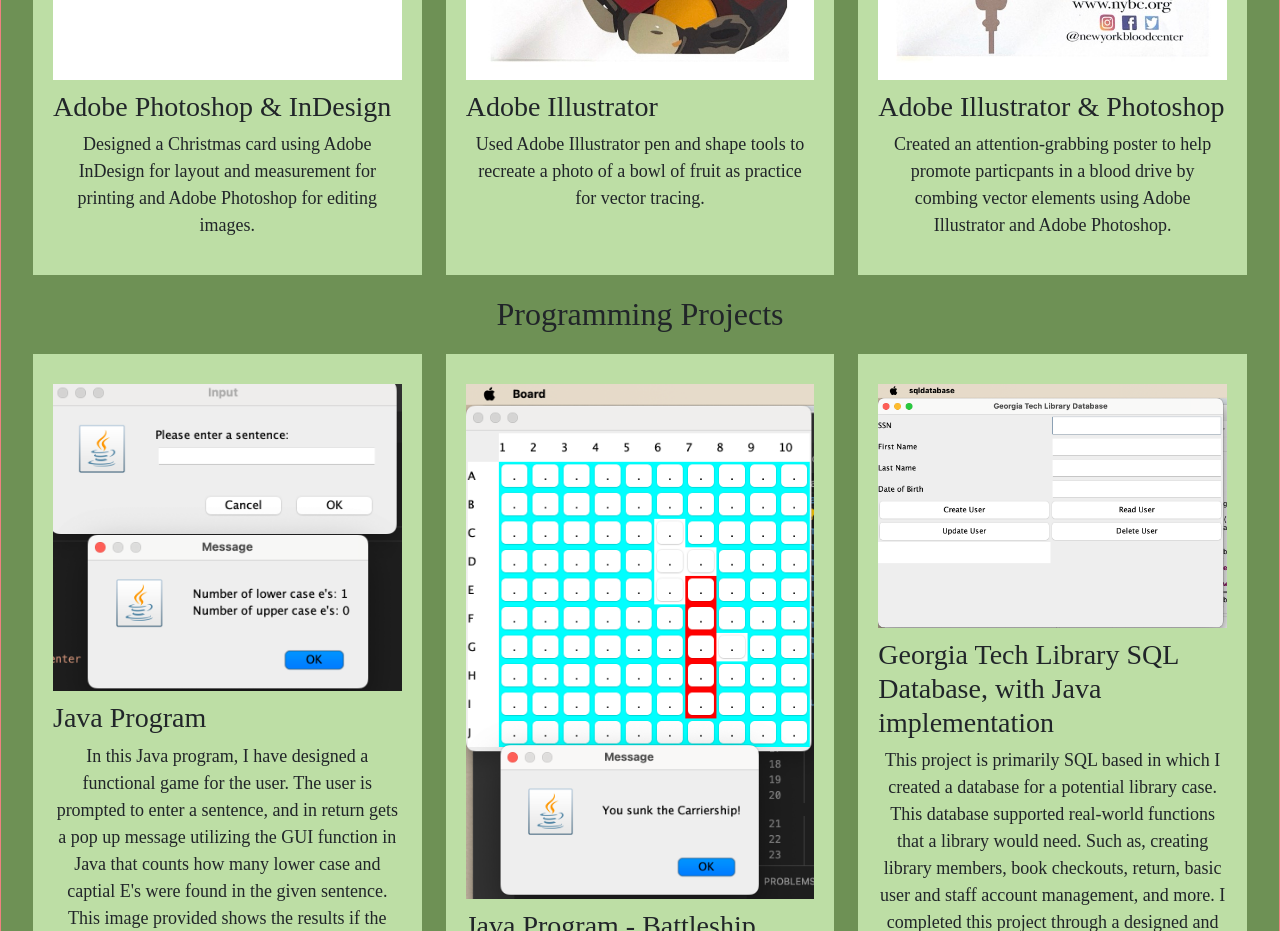
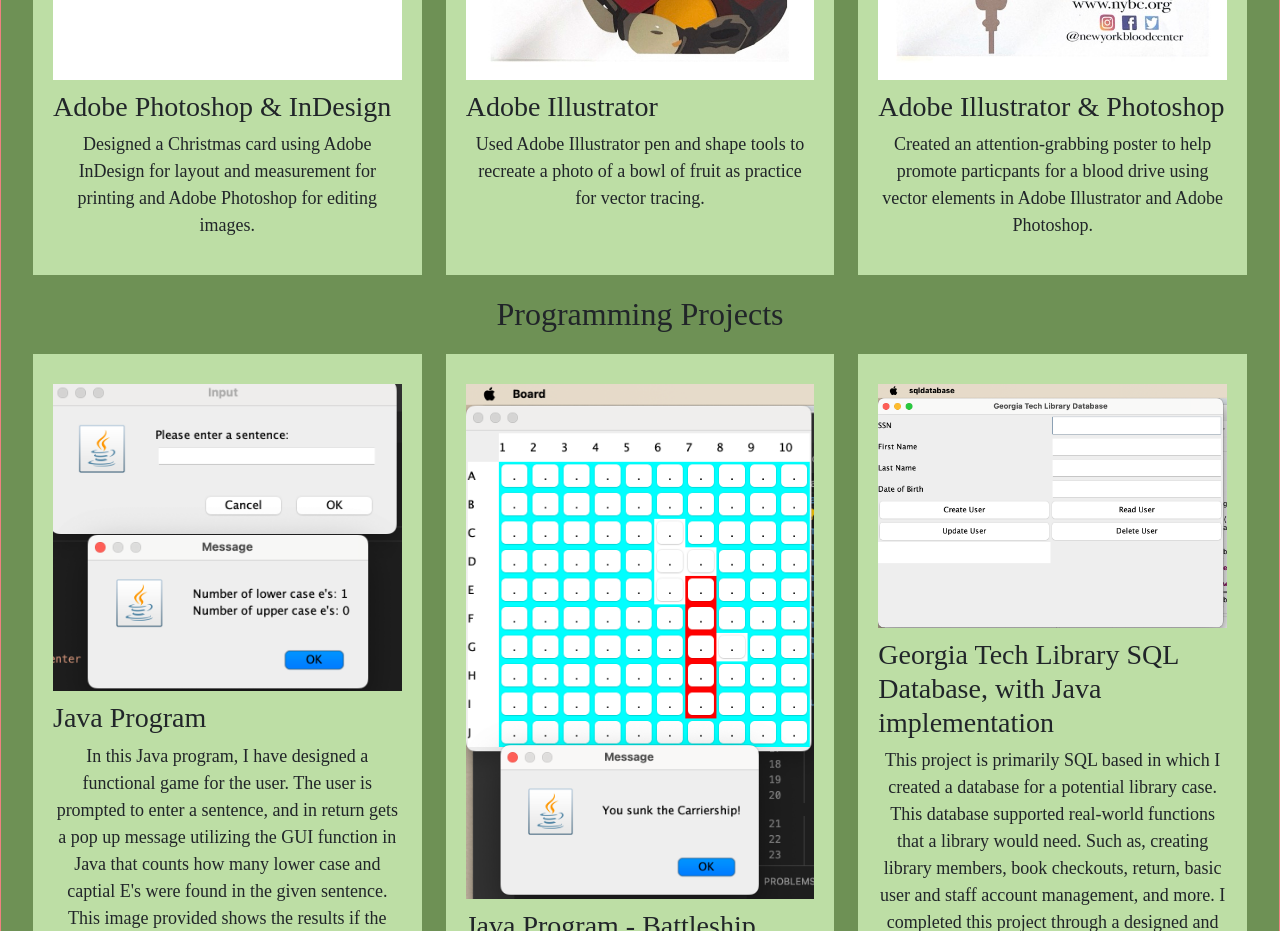
Before and after one commit to kaylamsky/kaylaportfolio, a plain HTML site: page index.html in a window 1280 px wide. Shown: the part 2020-2951 px from the top of the page. Drawn offline with nearby package versions, Linux system fonts and the light colour scheme; a web font is replaced by a local one.

Commit message:
Update index.html

```diff
--- a/index.html
+++ b/index.html
@@ -113,7 +113,7 @@
               <img src="blood-drive.jpeg" class="card-img" alt="blood drive poster" id="blood-drive">
               <div class="projects-body">
                 <h3 id="card-title"> Adobe Illustrator & Photoshop </h3>
-                <p class="projects-text"> Created an attention-grabbing poster to help promote particpants in a blood drive by combing vector elements using Adobe Illustrator and Adobe Photoshop. </p>
+                <p class="projects-text"> Created an attention-grabbing poster to help promote particpants for a blood drive using vector elements in Adobe Illustrator and Adobe Photoshop. </p>
               </div>
             </div>
           </div>
```
